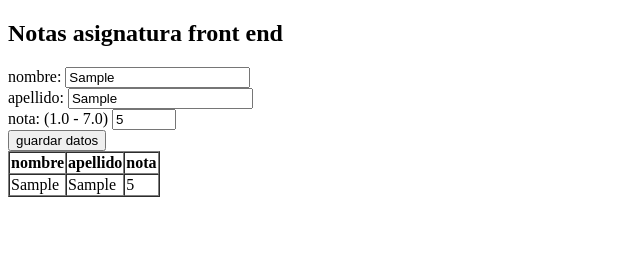
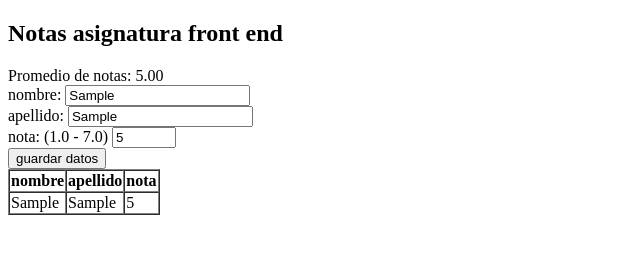
Before and after one commit to ilvola/segunda-evaluacion, a plain HTML site: page index.html in a window 1280 px wide. Both pictures are taken after typing "Sample", "Sample", "5" into the empty fields and a click on the button "guardar datos". Shown: the whole page, without its empty margins (0-640 px from the left). Drawn offline with Linux system fonts and the light colour scheme.

Commit message:
funcion de promedio

```diff
--- a/index.html
+++ b/index.html
@@ -7,6 +7,9 @@
 </head>
 <body>
     <h2>Notas asignatura front end</h2>
+
+    <div id="promedioAlumnos">Promedio de notas: 0.0</div>
+
     <form id="studentform">
         <div>
             <label for="name">nombre:</label>
--- a/script.js
+++ b/script.js
@@ -20,6 +20,7 @@ e.preventDefault();
     students.push(student)
  //   console.log(students)
 addStudentToTable(student)
+promedio();
 });
 
 
@@ -32,3 +33,13 @@ function addStudentToTable(student){
 <td>${student.grade}</td>`
 tableBody.appendChild(row);
 }
+
+function promedio(){
+    if(students.length === 0){
+        promedioAlumnos.textContent = "Promedio de notas: 0.0";
+        return;
+    }
+    const total = students.reduce((suma, prom) => suma + prom.grade, 0);
+    const avg = total / students.length;
+    promedioAlumnos.textContent = `Promedio de notas: ${avg.toFixed(2)}`;
+}
```
